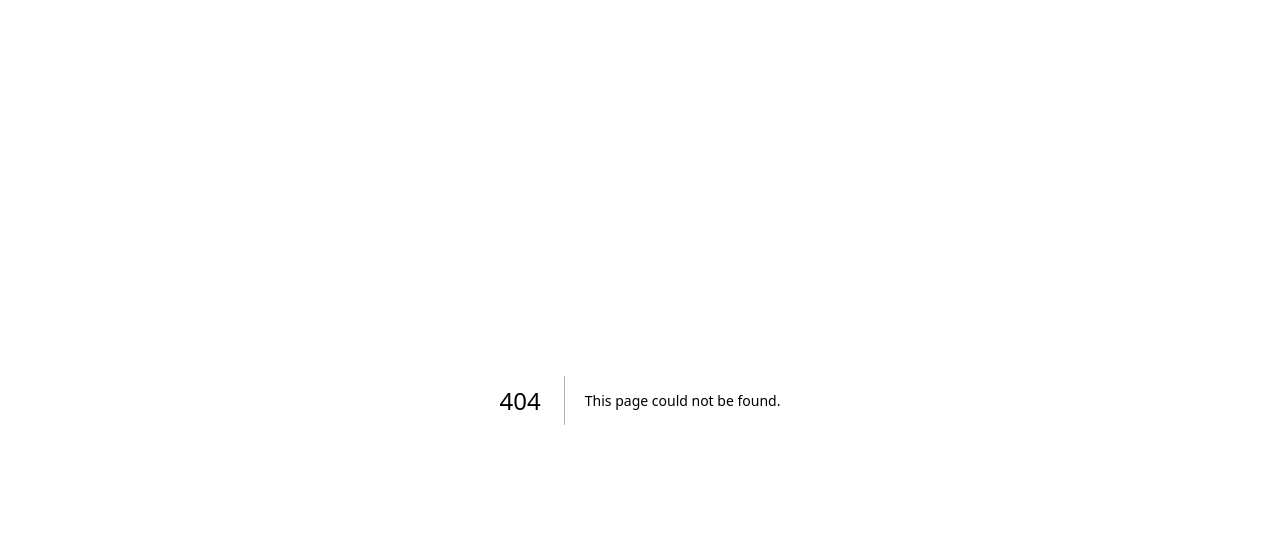
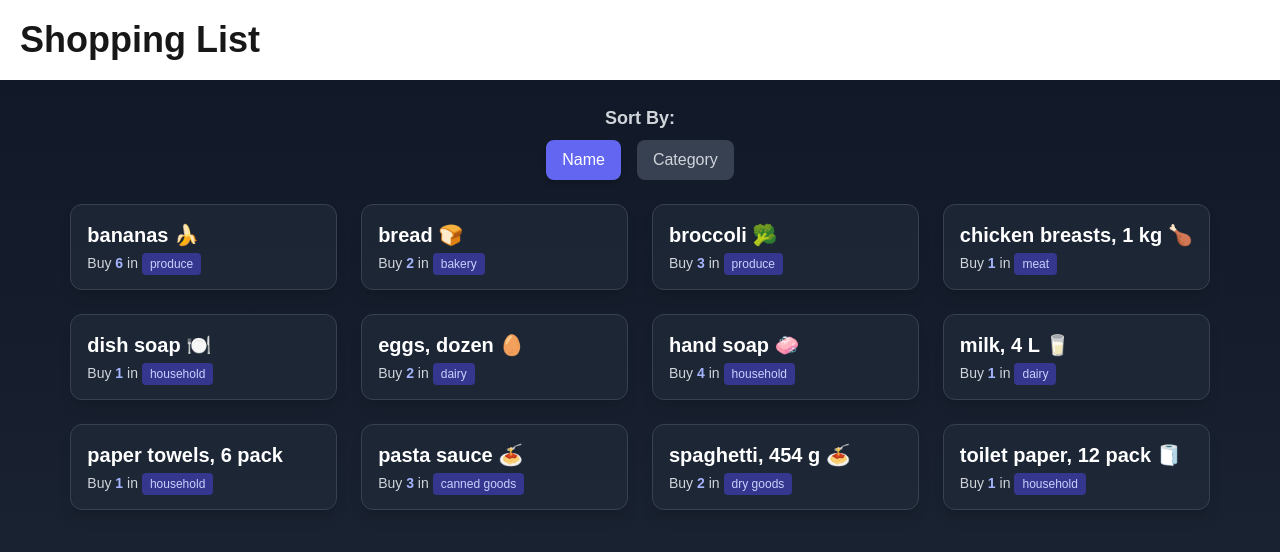
Before and after one commit to ruskintanoy/cprg306-assignments, a Next.js app: page /week-7 in a window 1280 px wide. Before the commit this address had no page. Shown: the top 552 px of the page. Built offline with nearby package versions, Linux system fonts and the light colour scheme.

Commit message:
Initial commit

```diff
--- /dev/null
+++ b/app/week-7/item-list.js
@@ -0,0 +1,57 @@
+"use client";
+
+import Item from "./item.js";
+import ItemData from "./items.json";
+import { useState } from "react";
+
+export default function ItemList() {
+    const [sortBy, setSortBy] = useState("name");
+    let items = [...ItemData];
+
+    items.sort((a, b) => {
+      if (sortBy === "name") {
+        return a.name.localeCompare(b.name);
+      } else if (sortBy === "category") {
+        return a.category.localeCompare(b.category);
+      }
+      return 0;
+    });
+
+    return (
+      <main className="flex flex-col items-center p-6 bg-gradient-to-b from-gray-900 to-gray-800 min-h-screen text-white">
+        <div className="mb-6 text-center">
+          <p className="text-lg font-semibold text-gray-300">Sort By:</p>
+          <div className="flex space-x-4 mt-2">
+            <button
+              onClick={() => setSortBy("name")}
+              className={`px-4 py-2 rounded-lg transition-all duration-300 font-medium ${
+                sortBy === "name"
+                ? "bg-indigo-500 text-white shadow-md"
+                : "bg-gray-700 text-gray-300 hover:bg-gray-600"
+              }`}
+            >
+              Name
+            </button>
+            <button
+              onClick={() => setSortBy("category")}
+              className={`px-4 py-2 rounded-lg transition-all duration-300 font-medium ${
+                sortBy === "category"
+                ? "bg-indigo-500 text-white shadow-md"
+                : "bg-gray-700 text-gray-300 hover:bg-gray-600"
+              }`}
+            >
+              Category
+            </button>
+          </div>
+        </div>
+
+        <ul className="grid gap-6 grid-cols-1 sm:grid-cols-2 md:grid-cols-3 lg:grid-cols-4">
+          {items.map((item) => (
+            <li key={item.id}>
+              <Item name={item.name} quantity={item.quantity} category={item.category} />
+            </li>
+          ))}
+        </ul>
+      </main>
+    );
+}
--- /dev/null
+++ b/app/week-7/item.js
@@ -0,0 +1,20 @@
+export default function Item({ name, quantity, category }) {
+
+    // const { name, quantity, category } = props;
+
+    // const name = props.name;
+    // const quantity = props.quantity;
+    // const category = props.category;
+
+    return (
+        <section className="bg-gray-800/80 shadow-lg rounded-xl p-4 max-w-sm border border-gray-700 transition-transform transform hover:scale-105 hover:shadow-xl">
+            <ul>
+                <li className="font-bold text-xl text-white">{name}</li>
+                <div className="text-gray-300 text-sm mt-1">
+                    Buy <span className="font-semibold text-indigo-300">{quantity}</span> in
+                    <span className="ml-1 px-2 py-1 rounded bg-indigo-600/50 text-indigo-200 text-xs">{category}</span>
+                </div>
+            </ul>
+        </section>
+    );
+}
--- /dev/null
+++ b/app/week-7/items.json
@@ -0,0 +1,74 @@
+[
+    {
+      "id": "1h2GJKH12gkHG31h1H",
+      "name": "milk, 4 L 🥛",
+      "quantity": 1,
+      "category": "dairy"
+    },
+    {
+      "id": "2KJH3k2j3H1k2J3K1H",
+      "name": "bread 🍞",
+      "quantity": 2,
+      "category": "bakery"
+    },
+    {
+      "id": "3h2KJH3k2j3H1k2J3",
+      "name": "eggs, dozen 🥚",
+      "quantity": 2,
+      "category": "dairy"
+    },
+    {
+      "id": "4k2J3K1H2GJKH12gk",
+      "name": "bananas 🍌",
+      "quantity": 6,
+      "category": "produce"
+    },
+    {
+      "id": "5H1h1H2KJH3k2j3H",
+      "name": "broccoli 🥦",
+      "quantity": 3,
+      "category": "produce"
+    },
+    {
+      "id": "6H1k2J3K1H2GJKH1",
+      "name": "chicken breasts, 1 kg 🍗",
+      "quantity": 1,
+      "category": "meat"
+    },
+    {
+      "id": "7gkHG31h1H2KJH3k",
+      "name": "pasta sauce 🍝",
+      "quantity": 3,
+      "category": "canned goods"
+    },
+    {
+      "id": "8j3H1k2J3K1H2GJK",
+      "name": "spaghetti, 454 g 🍝",
+      "quantity": 2,
+      "category": "dry goods"
+    },
+    {
+      "id": "9H12gkHG31h1H2KJ",
+      "name": "toilet paper, 12 pack 🧻",
+      "quantity": 1,
+      "category": "household"
+    },
+    {
+      "id": "10H3k2j3H1k2J3K1",
+      "name": "paper towels, 6 pack",
+      "quantity": 1,
+      "category": "household"
+    },
+    {
+      "id": "11k2J3K1H2GJKH12",
+      "name": "dish soap 🍽️",
+      "quantity": 1,
+      "category": "household"
+    },
+    {
+      "id": "12GJKH12gkHG31h1",
+      "name": "hand soap 🧼",
+      "quantity": 4,
+      "category": "household"
+    }
+  ]
--- /dev/null
+++ b/app/week-7/new-item.js
@@ -0,0 +1,96 @@
+"use client";
+
+import { useState } from "react";
+
+export default function NewItem() {
+    // State variables
+    const [name, setName] = useState("");
+    const [quantity, setQuantity] = useState(1);
+    const [category, setCategory] = useState("produce");
+
+    // Form submit handler
+    const handleSubmit = (e) => {
+        e.preventDefault();
+
+        const newItem = { name, quantity, category };
+        console.log("New Item Added:", newItem);
+        alert(`New Item:\nName: ${name}\nQuantity: ${quantity}\nCategory: ${category}`);
+
+        // Reset form fields
+        setName("");
+        setQuantity(1);
+        setCategory("produce");
+    };
+
+    return (
+        <div className="flex justify-center items-center min-h-screen bg-gradient-to-br from-indigo-100 via-blue-200 to-indigo-300 p-4">
+            <div className="w-full max-w-md bg-white shadow-2xl rounded-2xl p-6 space-y-6 backdrop-blur-lg bg-opacity-90 border border-gray-200">
+                <h2 className="text-3xl font-extrabold text-gray-800 text-center">🛍️ Add New Item</h2>
+
+                <form onSubmit={handleSubmit} className="space-y-5">
+
+                    {/* Item Name */}
+                    <div>
+                        <label className="block text-gray-700 font-semibold">Item Name</label>
+                        <input
+                            type="text"
+                            value={name}
+                            onChange={(e) => setName(e.target.value)}
+                            required
+                            placeholder="Enter item name"
+                            className="w-full px-4 py-2 mt-1 border rounded-lg focus:ring-2 focus:ring-blue-500 outline-none transition-shadow shadow-sm text-gray-800 bg-white"
+                        />
+                    </div>
+
+                    {/* Quantity */}
+                    <div>
+                        <label className="block text-gray-700 font-semibold">Quantity</label>
+                        <div className="flex items-center space-x-4">
+                            <button
+                                type="button"
+                                onClick={() => setQuantity((q) => Math.max(1, q - 1))}
+                                className="w-12 h-12 flex justify-center items-center bg-red-500 text-white rounded-full hover:bg-red-600 transition-all shadow-md"
+                            >
+                                −
+                            </button>
+                            <span className="text-3xl font-extrabold text-gray-900">{quantity}</span>
+                            <button
+                                type="button"
+                                onClick={() => setQuantity((q) => Math.min(20, q + 1))}
+                                className="w-12 h-12 flex justify-center items-center bg-green-500 text-white rounded-full hover:bg-green-600 transition-all shadow-md"
+                            >
+                                +
+                            </button>
+                        </div>
+                    </div>
+
+                    {/* Category */}
+                    <div>
+                        <label className="block text-gray-700 font-semibold">Category</label>
+                        <select
+                            value={category}
+                            onChange={(e) => setCategory(e.target.value)}
+                            className="w-full px-4 py-2 mt-1 border rounded-lg focus:ring-2 focus:ring-blue-500 outline-none transition-shadow shadow-sm text-gray-800 bg-white"
+                        >
+                            {[
+                                "Produce", "Dairy", "Bakery", "Meat", "Frozen Foods",
+                                "Canned Goods", "Dry Goods", "Beverages", "Snacks",
+                                "Household", "Other"
+                            ].map((cat) => (
+                                <option key={cat} value={cat.toLowerCase()}>{cat}</option>
+                            ))}
+                        </select>
+                    </div>
+
+                    {/* Submit Button */}
+                    <button
+                        type="submit"
+                        className="w-full bg-gradient-to-r from-blue-500 to-indigo-500 text-white font-bold py-3 rounded-lg hover:from-blue-600 hover:to-indigo-600 transition-all shadow-lg"
+                    >
+                        ✅ Add Item
+                    </button>
+                </form>
+            </div>
+        </div>
+    );
+}
--- /dev/null
+++ b/app/week-7/page.js
@@ -0,0 +1,10 @@
+import ItemList from "./item-list";
+
+export default function Page() {
+    return (
+      <main>
+        <h1 className="font-bold text-4xl m-5">Shopping List</h1>
+        <ItemList />
+    </main>
+    );
+}
```
Also changed, not shown: package.json (+5 -5 lines), 1 other file (tests, documents, lock files or other folders).
